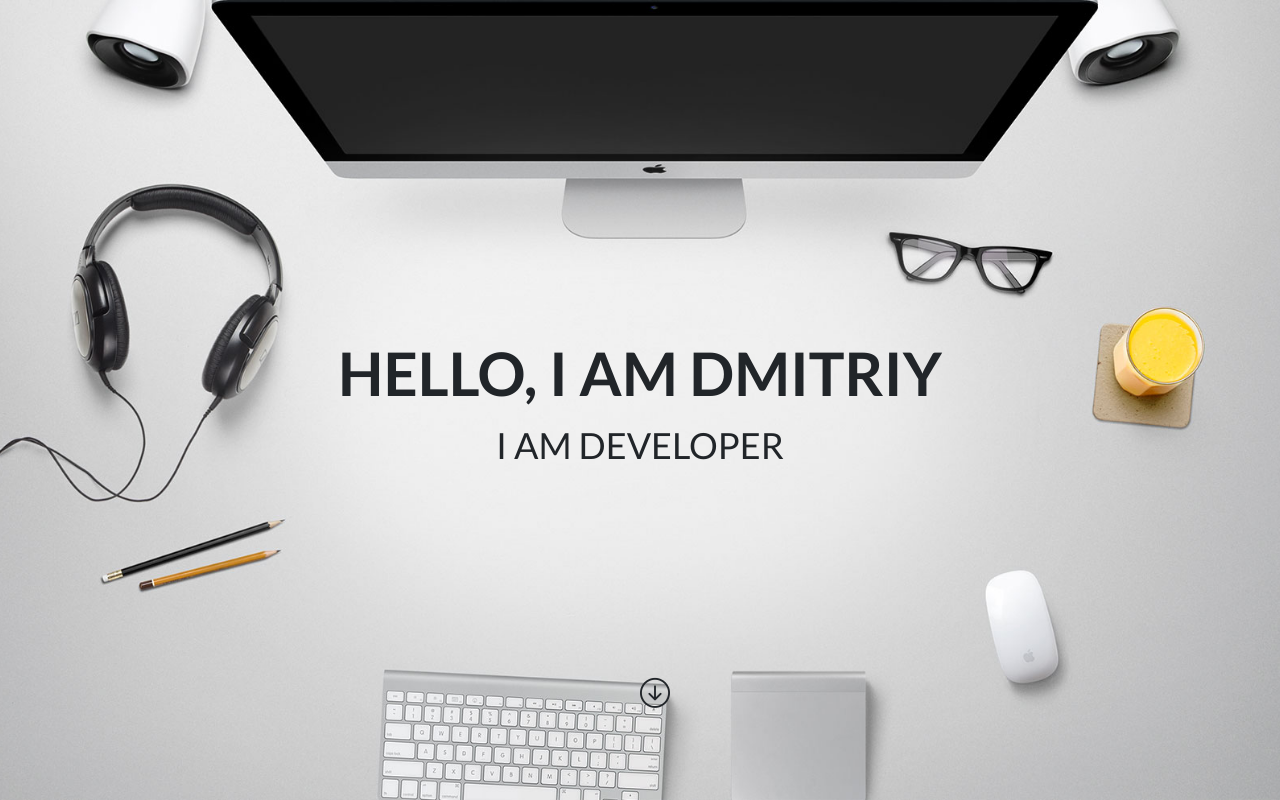
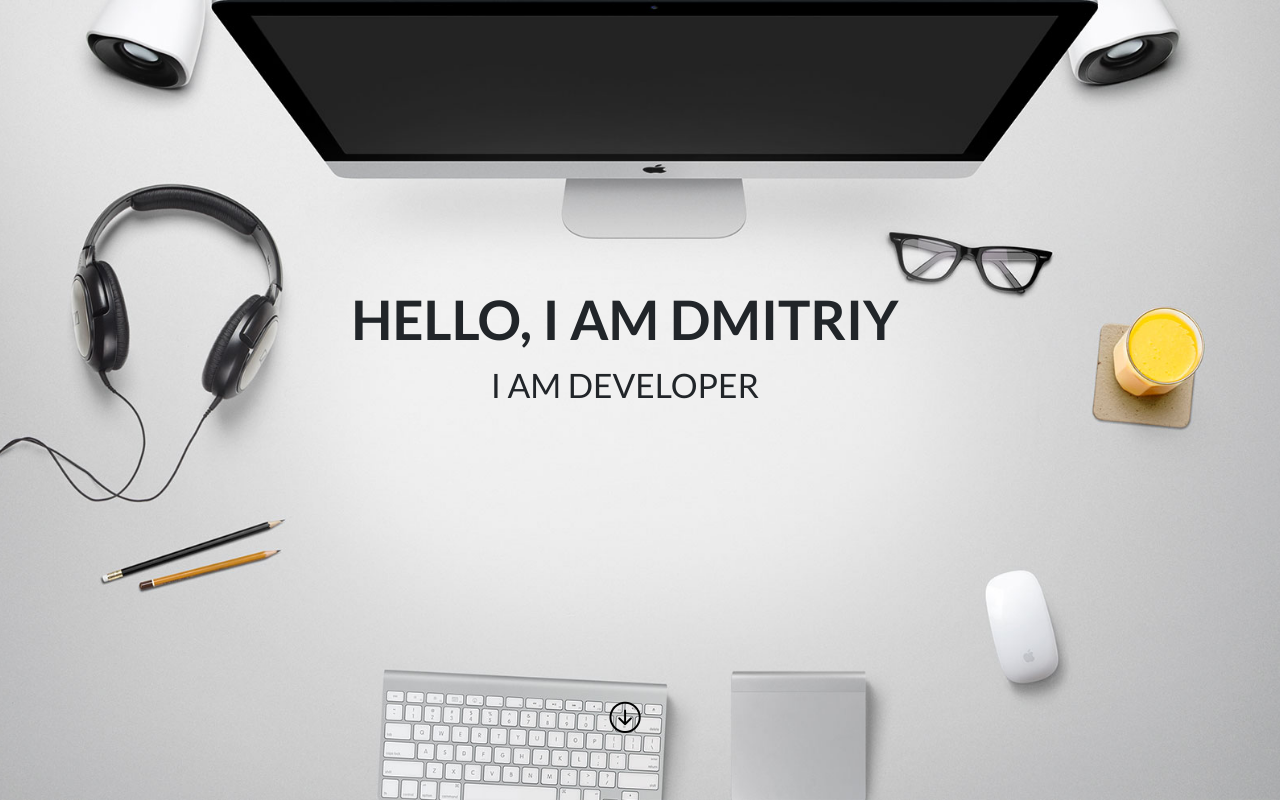
Before and after one commit to dmepty/portfolio, an Angular app: page / in a window 1280 px wide. Built offline with nearby package versions, Linux system fonts and the light colour scheme.

Commit message:
Add flex font-size and hover to arrow

```diff
--- a/src/app/home/home.component.html
+++ b/src/app/home/home.component.html
@@ -1,7 +1,8 @@
 <section id="#home">
     <div class="container-fluid">
-        <div class="row align-items-center justify-content-center">
-            <div class="col-md-12">
+        <div class="row main-row">
+            <div class="row col-md-12 align-items-end justify-content-center">
+                <div>
                     <div class="header">
                         HELLO, I AM DMITRIY
                     </div>
@@ -9,9 +10,14 @@
                     <div class="sub-header">
                         I AM DEVELOPER
                     </div>
+                </div>
+            </div>
 
+            <div class="row col-md-12 align-items-end justify-content-center">
                 <div class="arrow">
+                    <button type="button" class="btn btn-link">
                         <span class="icon-arrow-down"></span>
+                    </button>
                 </div>
             </div>
         </div>
--- a/src/app/home/home.component.scss
+++ b/src/app/home/home.component.scss
@@ -9,7 +9,7 @@ section {
     width: 100%;
     height: 100%;
 
-    .row {
+    .main-row {
       height: 100%;
       margin-left: 0 !important;
       margin-right: 0 !important;
@@ -18,45 +18,28 @@ section {
       font-family: 'Lato', sans-serif;
 
       .header {
-        font-size: 60px;
+        font-size: calc(2vh + 3vw);
         font-weight: bold;
       }
 
       .sub-header {
-        font-size: 36px;
+        font-size: calc(1vh + 2vw);
       }
 
       .arrow {
-        font-size: 30px;
-        padding-top: 200px;
-        position: absolute;
         left: 50%;
+        margin-bottom: 50px;
+
+        .btn {
+          font-size: calc(1.5vh + 1.5vw);
+          color: #000;
+          text-decoration: none;
+        }
+
+        .btn:hover {
+          color: #18b5dc;
+        }
       }
     }
   }
-
-  /*.inner {
-      height: 100%;
-      width: 100%;
-
-      display: flex;
-      flex-direction: column;
-      justify-content: center;
-      align-items: center;
-
-      .header {
-        color: #000;
-        font-size: 60px;
-      }
-
-      .sub-header {
-        color: #000;
-        font-size: 36px;
-      }
-
-      .arrow {
-
-      }
-    }
-  }*/
 }
```
Lines whose indentation alone changed are shown as unchanged.
